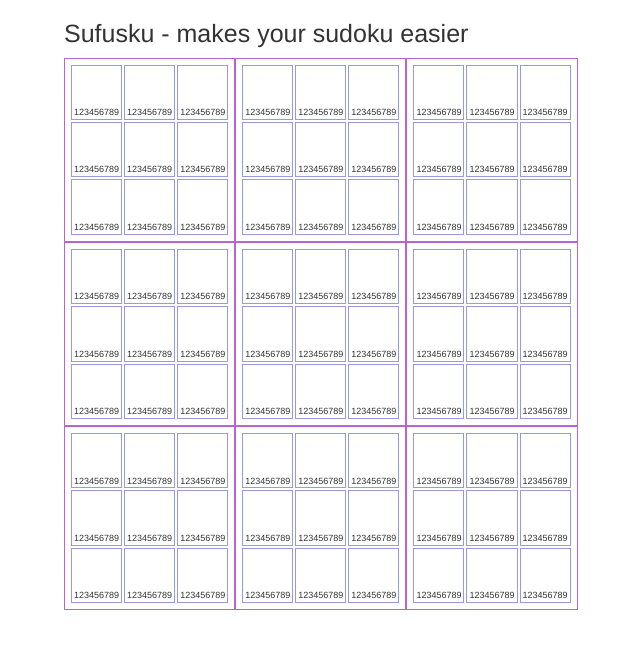
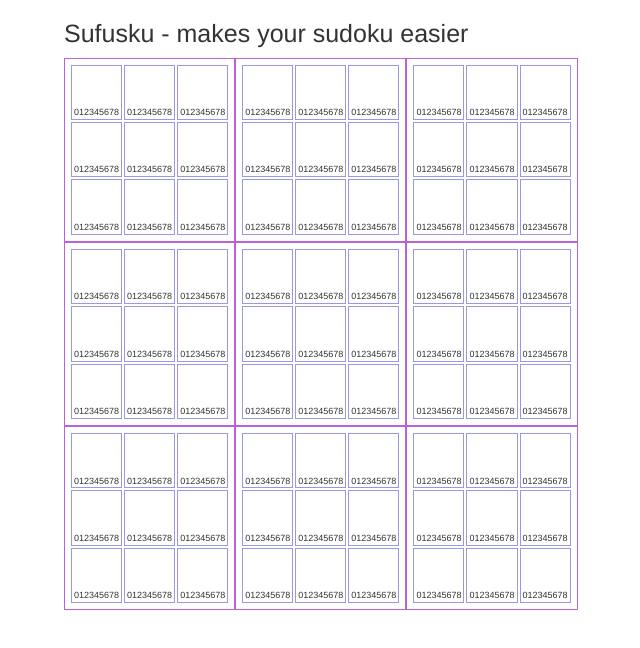
Before and after one commit to uzilan/ngsufusku, an Angular app: page / in a window 1280 px wide. Shown: the top 648 px of the page, without its empty margins (276-916 px from the left). Built offline with nearby package versions, Linux system fonts and the light colour scheme; what ng2-bootstrap would draw is missing.

Commit message:
Stared impl row controls

```diff
--- a/src/app/board/board.ts
+++ b/src/app/board/board.ts
@@ -1,5 +1,6 @@
 import {Cell} from "../cell/cell";
 import {Group} from "../group/group";
+import {bindOutputs} from "@angular/compiler/src/view_compiler/event_binder";
 
 export class Board {
 
@@ -15,7 +16,7 @@ export class Board {
       this.board[x] = [];
       this.groups[x] = new Group;
       for (let y = 0; y < 9; y++) {
-        this.board[x][y] = new Cell;
+        this.board[x][y] = new Cell(this, x, y);
       }
     }
 
@@ -26,4 +27,29 @@ export class Board {
       }
     }
   }
+
+  private getRow(no: number): Array<Cell> {
+    return this.board[no];
+  }
+
+  private getCol(no: number): Array<Cell> {
+    return this.board.map(row => row[no]);
+  }
+
+  private getGroup(no: number): Array<Cell> {
+    return this.groups[no].getCells();
+  }
+
+  valueChanged(value: number, row: number, col: number): void {
+    if (this.contains(this.getRow(row).splice(row, 1), value)) {
+      console.info("row contains " + value);
+    } else {
+      console.info("row does not contain " + value);
+    }
+  }
+
+  contains(cells: Array<Cell>, value: number): boolean {
+    return cells.some(cell => cell.getValue() === value);
+  }
+
 }
--- a/src/app/cell/cell.component.html
+++ b/src/app/cell/cell.component.html
@@ -1,6 +1,6 @@
 <div class="cell">
-  <input class="cell-input" type="number" min="0" max="9" [(ngModel)]="value">
+  <input class="cell-input" type="number" min="0" max="9" [(ngModel)]="value" (change)="valueChanged()">
   <div class="cell-possibles">
-    123456789
+    {{cell.possibles.join('')}}
   </div>
 </div>
--- a/src/app/cell/cell.component.ts
+++ b/src/app/cell/cell.component.ts
@@ -15,4 +15,8 @@ export class CellComponent implements OnInit {
 
   @Input()
   cell: Cell;
+
+  private valueChanged(): void {
+    this.cell.getBoard().valueChanged(this.cell.getValue(), this.cell.getRow(), this.cell.getCol())
+  }
 }
--- a/src/app/cell/cell.ts
+++ b/src/app/cell/cell.ts
@@ -1,10 +1,27 @@
+import {Board} from "../board/board";
 export class Cell {
 
   private value: number = 0;
   private possibles: Array<number> = [];
 
-  constructor() {
+  constructor(private board: Board, private row: number, private col: number) {
     this.resetCell();
+  }
+
+  public getBoard(): Board {
+    return this.board;
+  }
+
+  public getRow(): number {
+    return this.row;
+  }
+
+  public getCol(): number {
+    return this.col;
+  }
+
+  public getValue(): number {
+    return this.value;
   }
 
   private resetCell() {
--- a/src/app/group/group.ts
+++ b/src/app/group/group.ts
@@ -38,4 +38,8 @@ export class Group {
   add(cell: Cell): void {
     this.cells.push(cell);
   }
+
+  public getCells(): Array<Cell> {
+    return this.cells;
+  }
 }
```
